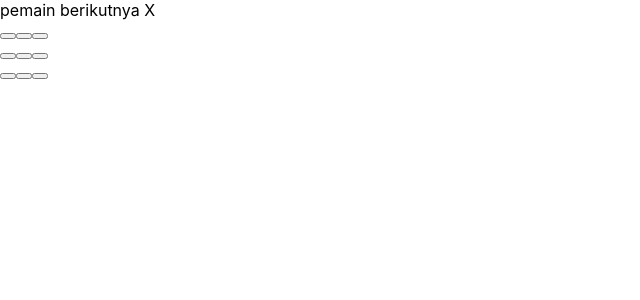
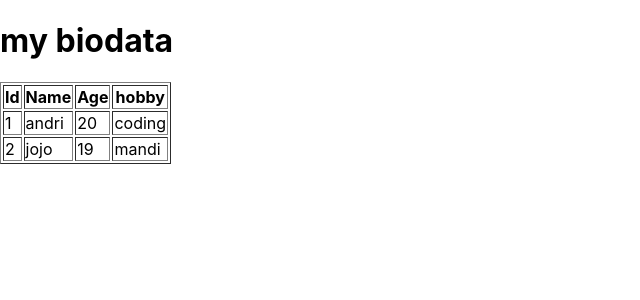
Before and after one commit to jonfry1175/learnReactJs, a React (Create React App) app in the folder client/: page / in a window 1280 px wide. Shown: the top 300 px of the page, without its empty margins (0-640 px from the left). Built offline with nearby package versions, Linux system fonts and the light colour scheme.

Commit message:
component & props

```diff
--- a/client/src/App.css
+++ b/client/src/App.css
@@ -1,3 +1,16 @@
 .avatar {
   border-radius: 50%;
 }
+
+table {
+  width: 500px;
+}
+
+table tr th {
+  background-color: antiquewhite;
+}
+
+teble tr td {
+  background-color: aliceblue;
+  padding: 8px;
+}
--- a/client/src/App.jsx
+++ b/client/src/App.jsx
@@ -1,92 +1,14 @@
 import React, { useState } from "react";
-import "./App.css";
+import Profile from "./components/Profile";
 
-function Square({ value, onSquareClick }) {
-  return (
-    <button className="square" onClick={onSquareClick}>
-      {value}
-    </button>
-  );
-}
-
-function calculateWinner(squares) {
-  const lines = [
-    [0, 1, 2],
-    [3, 4, 5],
-    [6, 7, 8],
-    [0, 3, 6],
-    [1, 4, 7],
-    [2, 5, 8],
-    [0, 4, 8],
-    [2, 4, 6]
-  ]
-
-  for (let i = 0; i < lines.length; i++) {
-    const [a, b, c] = lines[i];
-    if(squares[a] && squares[a] === squares[b] && squares[a] === squares[c]) {
-      return squares[a];
-    }
-  }
-  return null
-}
-
-export default function Board() {
-  const [xIsNext, setXIsNext] = useState(true)
-  const [squares, setSquares] = useState(Array(9).fill(null));
-
-  const winner = calculateWinner(squares)
-  let status;
-  winner ? status = `pemenang ${winner}` : status = `pemain berikutnya ${xIsNext ? "X" : "O"}`
-
-
-  function handleClick(i) {
-   if(squares[i] || calculateWinner(squares)) {
-    return;
-   }
-
-    const nextSquares = squares.slice();
-    xIsNext ? nextSquares[i] = "X" : nextSquares[i] = "O"
-
-    setSquares(nextSquares)
-    setXIsNext(!xIsNext)
-  }
+const App = () => {
 
   return (
-    <>
-      <div className="status">{status}</div>
-      <div className="board-row">
-        <Square value={squares[0]} onSquareClick={() => handleClick(0)} />
-        <Square value={squares[1]}
-        onSquareClick={() => handleClick(1)}/>
-        <Square value={squares[2]}
-        onSquareClick={() => handleClick(2)}/>
-      </div>
-      <div className="board-row">
-        <Square value={squares[3]}
-        onSquareClick={() => handleClick(3)}/>
-        <Square value={squares[4]}
-        onSquareClick={() => handleClick(4)}/>
-        <Square value={squares[5]}
-        onSquareClick={() => handleClick(5)}/>
-      </div>
-      <div className="board-row">
-        <Square value={squares[6]}
-        onSquareClick={() => handleClick(6)}/>
-        <Square value={squares[7]}
-        onSquareClick={() => handleClick(7)}/>
-        <Square value={squares[8]}
-        onSquareClick={() => handleClick(8)}/>
-      </div>
-    </>
+    <div>
+      <h1> my biodata</h1>
+      <Profile></Profile>
+    </div>
   );
-}
+};
 
-
-let products = [
-  //
-]
-
-let NewProduct ;
-for(let i= 0; i < products; i++) {
-  NewProduct += i
-}
+export default App;
--- /dev/null
+++ b/client/src/components/NowLoading.jsx
@@ -0,0 +1,9 @@
+import React from 'react'
+
+const NowLoading = () => {
+  return (
+    <div>loading...</div>
+  )
+}
+
+export default NowLoading
--- /dev/null
+++ b/client/src/components/Profile.jsx
@@ -0,0 +1,51 @@
+import React,{useState} from "react";
+import NowLoading from "./NowLoading";
+
+const Profile = () => {
+  const [users, setUsers] = useState([
+    {
+      name: "andri",
+      age: "20",
+      hobby: "coding",
+    },
+    {
+      name: "jojo",
+      age: "19",
+      hobby: "mandi",
+    },
+  ]);
+
+  return (
+    <>
+      <table border="1">
+        <thead>
+          <tr>
+            <th>Id</th>
+            <th>Name</th>
+            <th>Age</th>
+            <th>hobby</th>
+          </tr>
+        </thead>
+        <tbody>
+          {users.length > 0 ? (
+            users.map((user, id) => {
+              const { name, age, hobby } = user;
+              return (
+                <tr key={id}>
+                  <td>{id + 1}</td>
+                  <td>{name}</td>
+                  <td>{age}</td>
+                  <td>{hobby}</td>
+                </tr>
+              );
+            })
+          ) : (
+            <NowLoading />
+          )}
+        </tbody>
+      </table>
+    </>
+  );
+};
+
+export default Profile;
```
